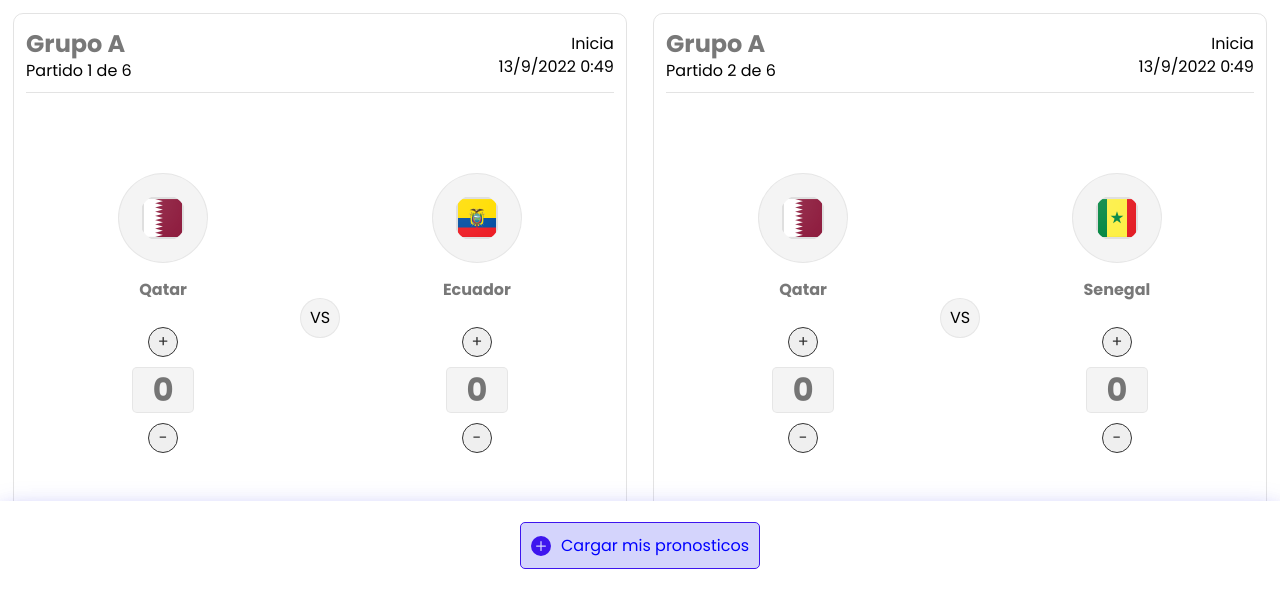
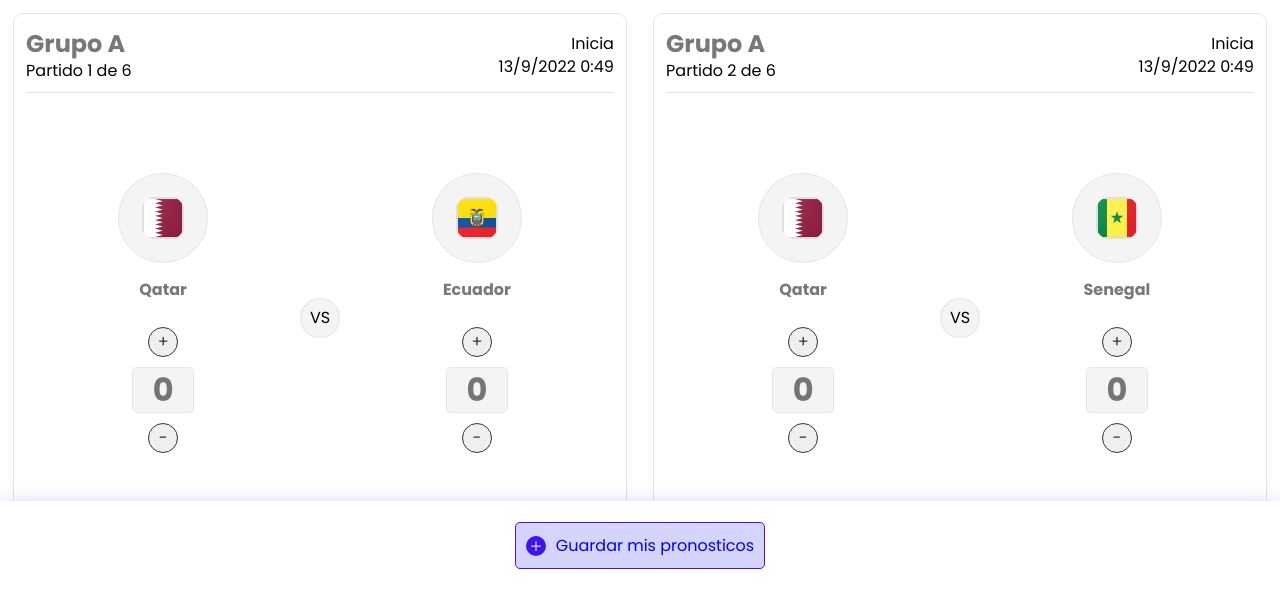
Before and after one commit to franSixto/javascript-francisco.sixto, a plain HTML site: page index.html in a window 1280 px wide. Shown: the part 209-798 px from the top of the page. Drawn offline with Linux system fonts and the light colour scheme; some packages are replaced by stand-ins of ours; a script that the page names is missing.

Commit message:
cambio mensaje del boton

```diff
--- a/index.html
+++ b/index.html
@@ -22,7 +22,7 @@
         <svg xmlns="http://www.w3.org/2000/svg" width="20" height="20" fill="currentColor" style="color:rgb(62 21 238); padding-right:10px;"class="bi bi-plus-circle-fill" viewBox="0 0 16 16">
             <path d="M16 8A8 8 0 1 1 0 8a8 8 0 0 1 16 0zM8.5 4.5a.5.5 0 0 0-1 0v3h-3a.5.5 0 0 0 0 1h3v3a.5.5 0 0 0 1 0v-3h3a.5.5 0 0 0 0-1h-3v-3z"/>
         </svg>
-        <span class="a">Cargar mis pronosticos</span>
+        <span class="a">Guardar mis pronosticos</span>
     </button>
 </div>
 
```
